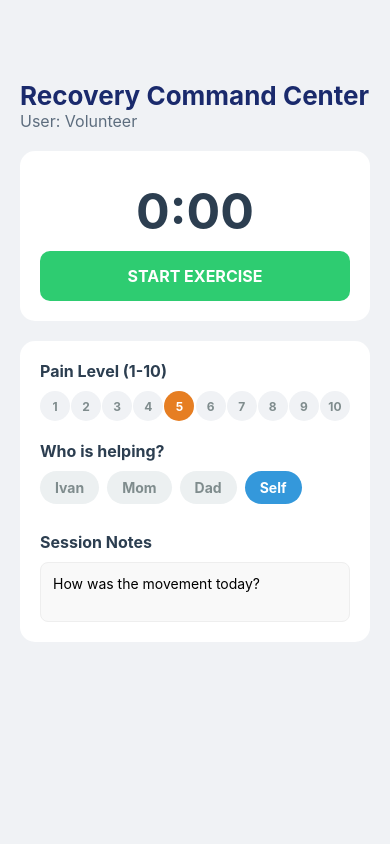
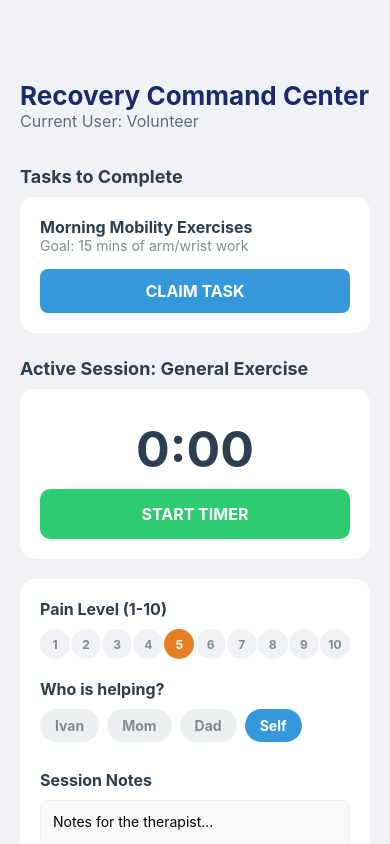
Before and after one commit to D3L3T3R7/recovery-app, a React Native app: screen / in a window 390 px wide. Built offline with nearby package versions, Linux system fonts and the light colour scheme.

Commit message:
Added Pain Scale, User Identity, and Notes

```diff
--- a/App.js
+++ b/App.js
@@ -12,9 +12,8 @@ function App() {
   const [seconds, setSeconds] = useState(0);
   const [sessionNotes, setSessionNotes] = useState('');
   const [assistant, setAssistant] = useState('Self');
-
-  // NEW: Pain Level State
   const [painLevel, setPainLevel] = useState(5);
+  const [activeTaskName, setActiveTaskName] = useState('General Exercise');
 
   useEffect(() => {
     const getName = async () => {
@@ -40,13 +39,30 @@ function App() {
   const saveName = async () => {
     await AsyncStorage.setItem('user_name', nameInput);
     setCurrentHelper(nameInput);
-    Alert.alert("Saved", `Name set to: ${nameInput}`);
+    Alert.alert("Saved", `Identity updated to: ${nameInput}`);
   };
 
   const formatTime = (secs) => {
     const mins = Math.floor(secs / 60);
     const s = secs % 60;
     return `${mins}:${s < 10 ? '0' : ''}${s}`;
+  };
+
+  // Logic to "Claim" a task and set it as the active timer target
+  const claimTask = async (taskId, taskTitle) => {
+    try {
+      const taskRef = doc(db, "recoveryLogs", taskId);
+      await setDoc(taskRef, {
+        status: "In Progress",
+        claimedBy: currentHelper,
+        lastClaimed: new Date().toISOString()
+      }, { merge: true });
+
+      setActiveTaskName(taskTitle);
+      Alert.alert("Task Claimed", `Ready to start: ${taskTitle}`);
+    } catch (e) {
+      Alert.alert("Error", "Could not claim task: " + e.message);
+    }
   };
 
   const handleTimerAction = async () => {
@@ -57,18 +73,18 @@ function App() {
       const finalTime = formatTime(seconds);
 
       try {
-        const logRef = doc(db, "recoveryLogs", `session_${Date.now()}`);
+        const logRef = doc(db, "sessionLogs", `session_${Date.now()}`);
         await setDoc(logRef, {
           user: currentHelper,
+          taskName: activeTaskName,
           assistant: assistant,
           notes: sessionNotes,
-          painLevel: painLevel, // Saved to Firebase!
+          painLevel: painLevel,
           duration: finalTime,
           durationSeconds: seconds,
           timestamp: new Date().toISOString(),
-          type: "Mobility Exercise"
         });
-        Alert.alert("Session Logged", `Time: ${finalTime}\nPain: ${painLevel}/10`);
+        Alert.alert("Success!", `Logged ${finalTime} for ${activeTaskName}`);
         setSeconds(0);
         setSessionNotes('');
       } catch (e) {
@@ -81,21 +97,36 @@ function App() {
     <ScrollView style={styles.container}>
       <View style={styles.header}>
         <Text style={styles.title}>Recovery Command Center</Text>
-        <Text style={styles.subtitle}>User: {currentHelper}</Text>
+        <Text style={styles.subtitle}>Current User: {currentHelper}</Text>
       </View>
 
+      {/* SECTION 1: Claimable Tasks */}
+      <Text style={styles.sectionHeader}>Tasks to Complete</Text>
+      <View style={styles.card}>
+        <Text style={styles.cardTitle}>Morning Mobility Exercises</Text>
+        <Text style={styles.cardDetail}>Goal: 15 mins of arm/wrist work</Text>
+        <TouchableOpacity
+          style={styles.claimButton}
+          onPress={() => claimTask('morning_mobility_001', 'Morning Mobility')}
+        >
+          <Text style={styles.buttonText}>CLAIM TASK</Text>
+        </TouchableOpacity>
+      </View>
+
+      {/* SECTION 2: Active Timer */}
+      <Text style={styles.sectionHeader}>Active Session: {activeTaskName}</Text>
       <View style={[styles.card, { alignItems: 'center' }]}>
         <Text style={styles.timerText}>{formatTime(seconds)}</Text>
         <TouchableOpacity
           style={[styles.timerButton, isTracking ? styles.stopBtn : styles.startBtn]}
           onPress={handleTimerAction}
         >
-          <Text style={styles.buttonText}>{isTracking ? "STOP & SAVE" : "START EXERCISE"}</Text>
+          <Text style={styles.buttonText}>{isTracking ? "STOP & SAVE" : "START TIMER"}</Text>
         </TouchableOpacity>
       </View>
 
+      {/* SECTION 3: Details */}
       <View style={[styles.card, { marginTop: 20 }]}>
-        {/* Pain Scale Selector */}
         <Text style={styles.cardTitle}>Pain Level (1-10)</Text>
         <View style={styles.painRow}>
           {[1, 2, 3, 4, 5, 6, 7, 8, 9, 10].map((num) => (
@@ -125,25 +156,35 @@ function App() {
         <Text style={[styles.cardTitle, { marginTop: 20 }]}>Session Notes</Text>
         <TextInput
           style={styles.notesInput}
-          placeholder="How was the movement today?"
+          placeholder="Notes for the therapist..."
           multiline
           value={sessionNotes}
           onChangeText={setSessionNotes}
         />
       </View>
 
-      <View style={{ height: 40 }} />
+      {/* Identity Settings */}
+      <View style={[styles.card, { marginTop: 20, marginBottom: 50 }]}>
+        <Text style={styles.cardTitle}>Settings</Text>
+        <TextInput style={styles.input} value={nameInput} onChangeText={setNameInput} placeholder="Your name..." />
+        <TouchableOpacity style={styles.saveButton} onPress={saveName}>
+          <Text style={styles.buttonText}>Update Identity</Text>
+        </TouchableOpacity>
+      </View>
     </ScrollView>
   );
 }
 
 const styles = StyleSheet.create({
   container: { flex: 1, backgroundColor: '#f0f2f5', padding: 20 },
-  header: { marginTop: 60, marginBottom: 20 },
+  header: { marginTop: 60, marginBottom: 10 },
   title: { fontSize: 26, fontWeight: 'bold', color: '#1a2a6c' },
   subtitle: { fontSize: 16, color: '#5d6d7e' },
+  sectionHeader: { fontSize: 18, fontWeight: 'bold', color: '#2c3e50', marginTop: 25, marginBottom: 10 },
   card: { backgroundColor: '#fff', padding: 20, borderRadius: 15, elevation: 4 },
   cardTitle: { fontSize: 16, fontWeight: 'bold', color: '#2c3e50' },
+  cardDetail: { fontSize: 14, color: '#7f8c8d', marginBottom: 15 },
+  claimButton: { backgroundColor: '#3498db', padding: 12, borderRadius: 8, alignItems: 'center' },
   timerText: { fontSize: 50, fontWeight: 'bold', marginVertical: 10, color: '#2c3e50' },
   timerButton: { width: '100%', padding: 15, borderRadius: 10, alignItems: 'center' },
   startBtn: { backgroundColor: '#2ecc71' },
@@ -159,7 +200,9 @@ const styles = StyleSheet.create({
   helperActive: { backgroundColor: '#3498db' },
   helperText: { color: '#7f8c8d', fontWeight: 'bold' },
   helperActiveText: { color: '#fff' },
-  notesInput: { backgroundColor: '#f9f9f9', borderRadius: 8, padding: 12, marginTop: 10, height: 60, textAlignVertical: 'top', borderWidth: 1, borderColor: '#eee' }
+  notesInput: { backgroundColor: '#f9f9f9', borderRadius: 8, padding: 12, marginTop: 10, height: 60, textAlignVertical: 'top', borderWidth: 1, borderColor: '#eee' },
+  input: { borderWidth: 1, borderColor: '#dcdde1', borderRadius: 8, padding: 10, marginTop: 10, marginBottom: 10 },
+  saveButton: { backgroundColor: '#95a5a6', padding: 10, borderRadius: 8, alignItems: 'center' }
 });
 
 registerRootComponent(App);
```
